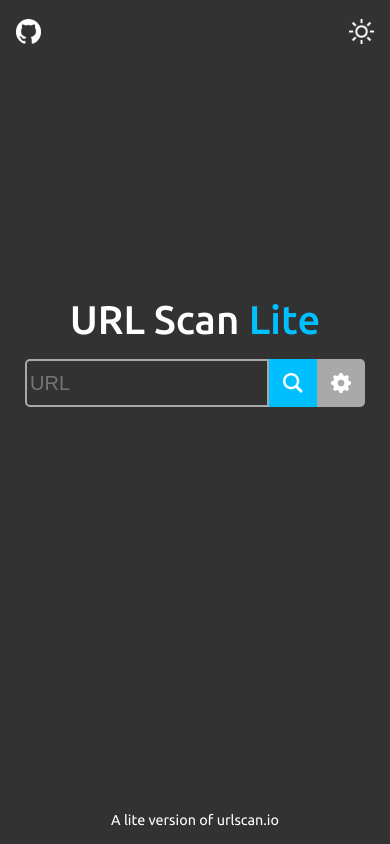
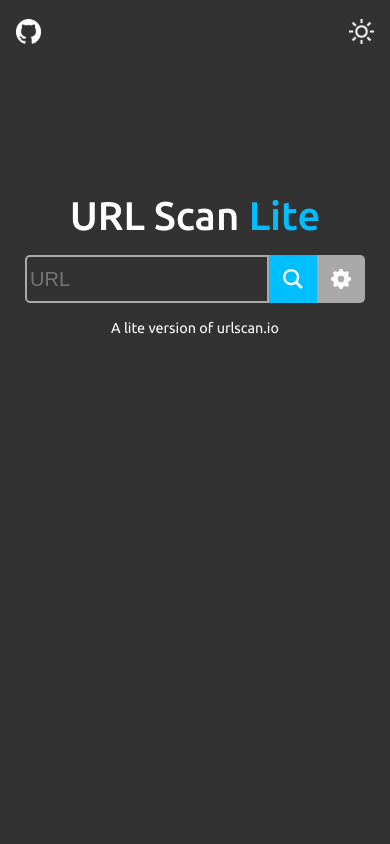
Before and after one commit to Hlee50/urlscanlite, a React (Vite) app: page / in a window 390 px wide. Built offline with nearby package versions, Linux system fonts and the light colour scheme.

Commit message:
Adjusted styles for additional mobile optimizations

```diff
--- a/src/pages/Home.css
+++ b/src/pages/Home.css
@@ -34,7 +34,16 @@
 }
 
 @media (max-width: 768px) {
+    .home-container {
+        height: 30rem;
+    }
+
     .description {
+        position: static;
+        margin-top: -10rem;
+        bottom: auto;
+        left: auto;
+        transform: none;
         font-size: 90%;
     }
 }
--- a/src/pages/Home.tsx
+++ b/src/pages/Home.tsx
@@ -45,9 +45,9 @@
                     setResult={setResult} />
             </div>
 
-            <span className="description">
+            <div className="description">
                 A lite version of&nbsp;<a href="https://urlscan.io" className="urlscan-link">urlscan.io</a>
-            </span>
+            </div>
         </>
     );
 }
```
